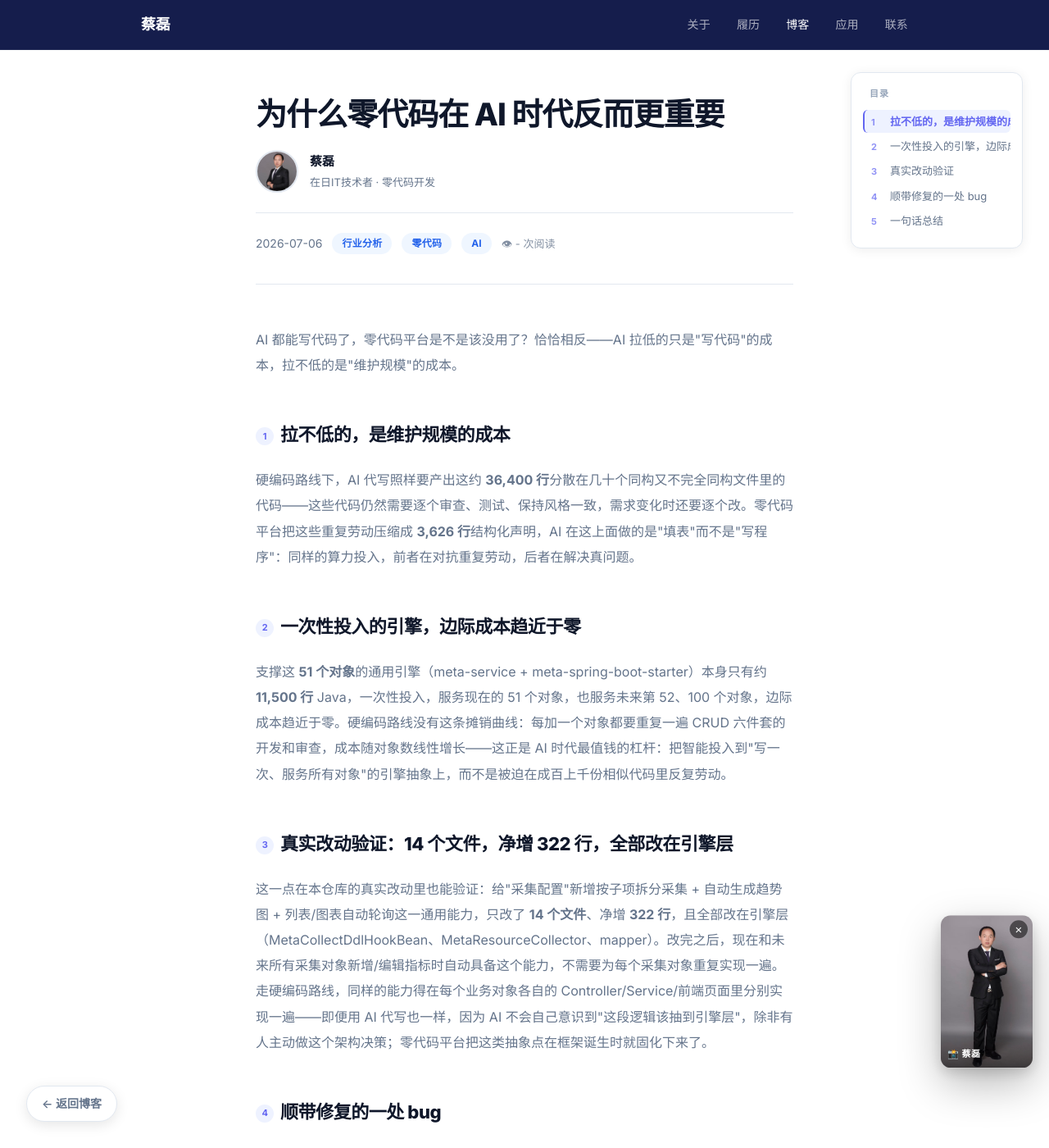
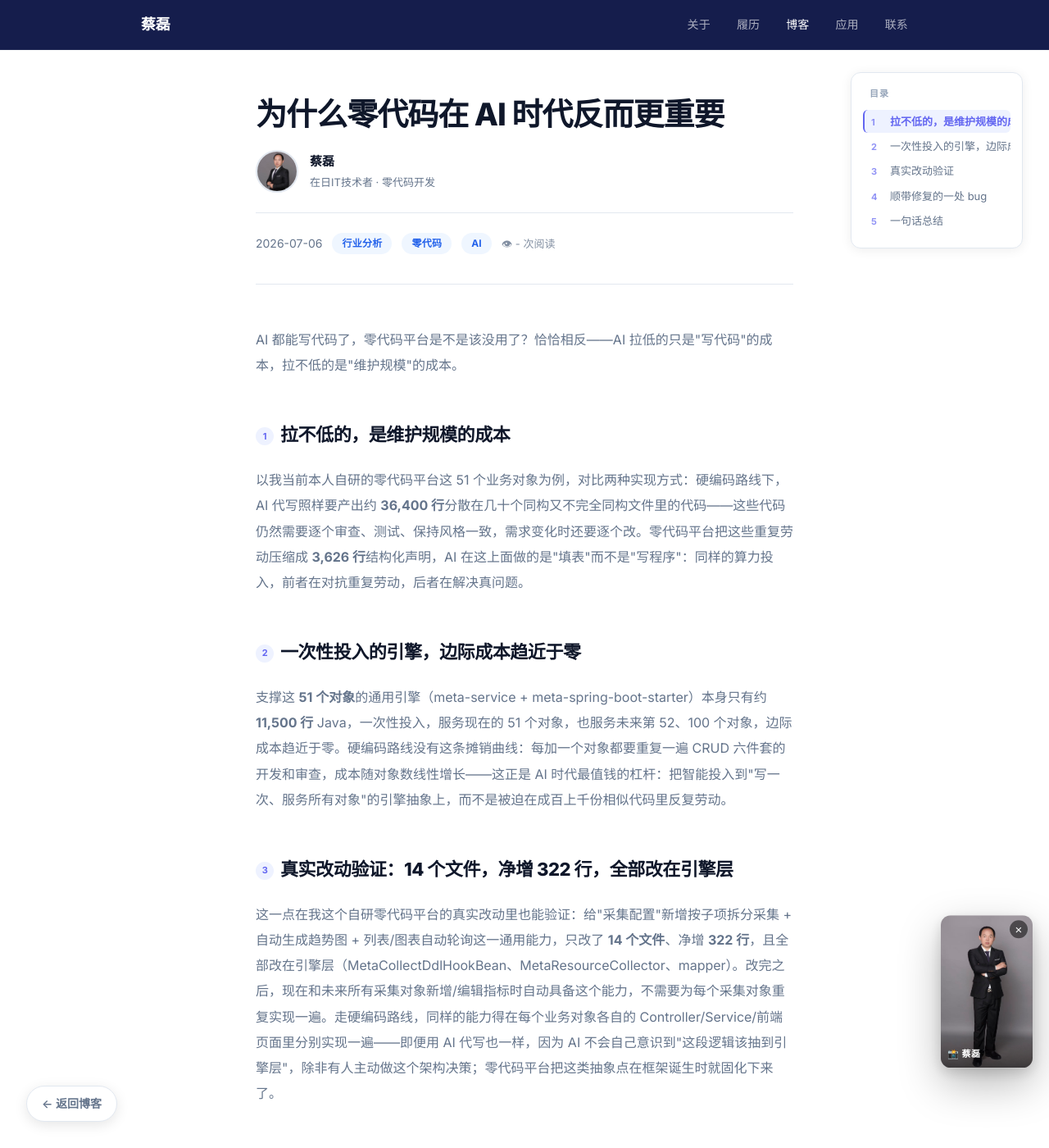
Before and after one commit to jiaodacailei/jiaodacailei.github.io, a Jekyll site: the page built from docs/blog/posts/why-zero-code-matters-in-ai-era.html, in a window 1280 px wide and 1400 px high. Shown: the whole window at 82% size. Built offline with Jekyll 4.4.1, drawn with Linux system fonts in a browser that asks for light colours; comment, search, counter and statistics services are not loaded.

Commit message:
Clarify data source and attribution in zero-code post

```diff
--- a/docs/blog/posts/why-zero-code-matters-in-ai-era.html
+++ b/docs/blog/posts/why-zero-code-matters-in-ai-era.html
@@ -15,7 +15,7 @@ render_with_liquid: false
 
       <h2>拉不低的，是维护规模的成本</h2>
       <p>
-        硬编码路线下，AI 代写照样要产出这约 <strong>36,400 行</strong>分散在几十个同构又不完全同构文件里的代码——这些代码仍然需要逐个审查、测试、保持风格一致，需求变化时还要逐个改。零代码平台把这些重复劳动压缩成 <strong>3,626 行</strong>结构化声明，AI 在这上面做的是"填表"而不是"写程序"：同样的算力投入，前者在对抗重复劳动，后者在解决真问题。
+        以我当前本人自研的零代码平台这 51 个业务对象为例，对比两种实现方式：硬编码路线下，AI 代写照样要产出约 <strong>36,400 行</strong>分散在几十个同构又不完全同构文件里的代码——这些代码仍然需要逐个审查、测试、保持风格一致，需求变化时还要逐个改。零代码平台把这些重复劳动压缩成 <strong>3,626 行</strong>结构化声明，AI 在这上面做的是"填表"而不是"写程序"：同样的算力投入，前者在对抗重复劳动，后者在解决真问题。
       </p>
 
       <h2>一次性投入的引擎，边际成本趋近于零</h2>
@@ -25,7 +25,7 @@ render_with_liquid: false
 
       <h2>真实改动验证：14 个文件，净增 322 行，全部改在引擎层</h2>
       <p>
-        这一点在本仓库的真实改动里也能验证：给"采集配置"新增按子项拆分采集 + 自动生成趋势图 + 列表/图表自动轮询这一通用能力，只改了 <strong>14 个文件</strong>、净增 <strong>322 行</strong>，且全部改在引擎层（MetaCollectDdlHookBean、MetaResourceCollector、mapper）。改完之后，现在和未来所有采集对象新增/编辑指标时自动具备这个能力，不需要为每个采集对象重复实现一遍。走硬编码路线，同样的能力得在每个业务对象各自的 Controller/Service/前端页面里分别实现一遍——即便用 AI 代写也一样，因为 AI 不会自己意识到"这段逻辑该抽到引擎层"，除非有人主动做这个架构决策；零代码平台把这类抽象点在框架诞生时就固化下来了。
+        这一点在我这个自研零代码平台的真实改动里也能验证：给"采集配置"新增按子项拆分采集 + 自动生成趋势图 + 列表/图表自动轮询这一通用能力，只改了 <strong>14 个文件</strong>、净增 <strong>322 行</strong>，且全部改在引擎层（MetaCollectDdlHookBean、MetaResourceCollector、mapper）。改完之后，现在和未来所有采集对象新增/编辑指标时自动具备这个能力，不需要为每个采集对象重复实现一遍。走硬编码路线，同样的能力得在每个业务对象各自的 Controller/Service/前端页面里分别实现一遍——即便用 AI 代写也一样，因为 AI 不会自己意识到"这段逻辑该抽到引擎层"，除非有人主动做这个架构决策；零代码平台把这类抽象点在框架诞生时就固化下来了。
       </p>
 
       <h2>顺带修复的一处 bug</h2>
```
